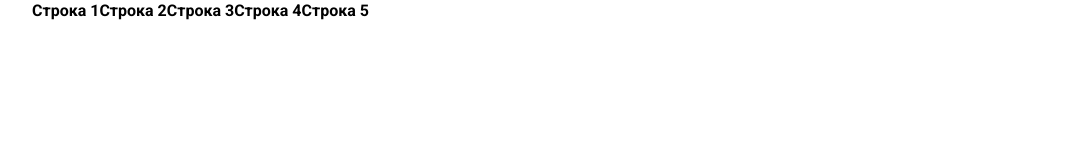
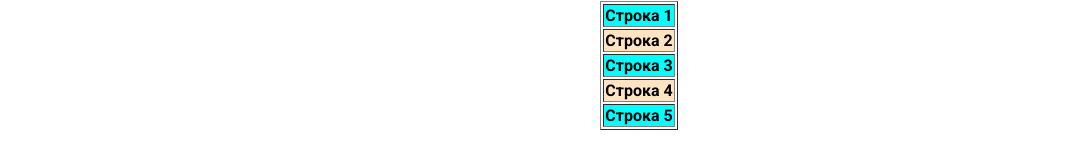
Before and after one commit to ArCheeq/web, a plain HTML site: page lab7/index.html in a window 1280 px wide. Shown: the part 1930-2090 px from the top of the page, without its empty margins (1-1086 px from the left). Before the commit the page ends 1983 px from the top, so only its background shows below. Drawn offline with Linux system fonts and the light colour scheme.

Commit message:
доработка 7 лабораторной работы

```diff
--- a/lab7/index.html
+++ b/lab7/index.html
@@ -68,12 +68,12 @@
             </div>
         </div>
 
-        <table>
-            <tr>Строка 1</tr>
-            <tr>Строка 2</tr>
-            <tr>Строка 3</tr>
-            <tr>Строка 4</tr>
-            <tr>Строка 5</tr>
+        <table border="1">
+            <tr><td>Строка 1 </td></tr>
+            <tr><td>Строка 2</td></tr>
+            <tr><td>Строка 3</td></tr>
+            <tr><td>Строка 4</td></tr>
+            <tr><td>Строка 5</td></tr>
         </table>
     </div>
 </body>
--- a/lab7/style.css
+++ b/lab7/style.css
@@ -55,3 +55,15 @@ h1, h2 {
 .galleryItem  img{
     max-width: 500px;
 }
+
+table {
+    margin: 0px auto;
+}
+
+table tr:nth-child(odd) {
+    background-color: aqua;
+}
+
+table tr:nth-child(2n) {
+    background-color: bisque;
+}
```
